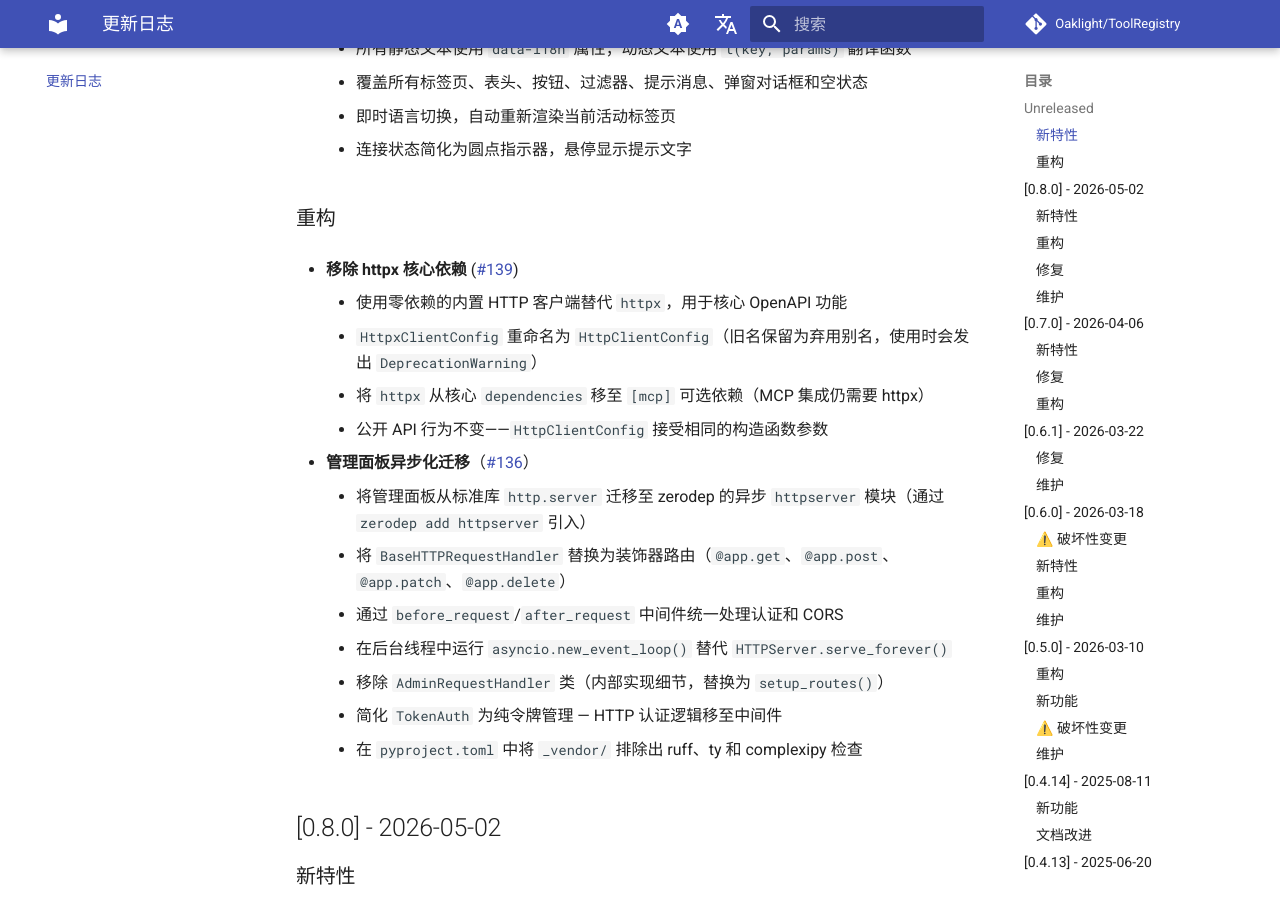
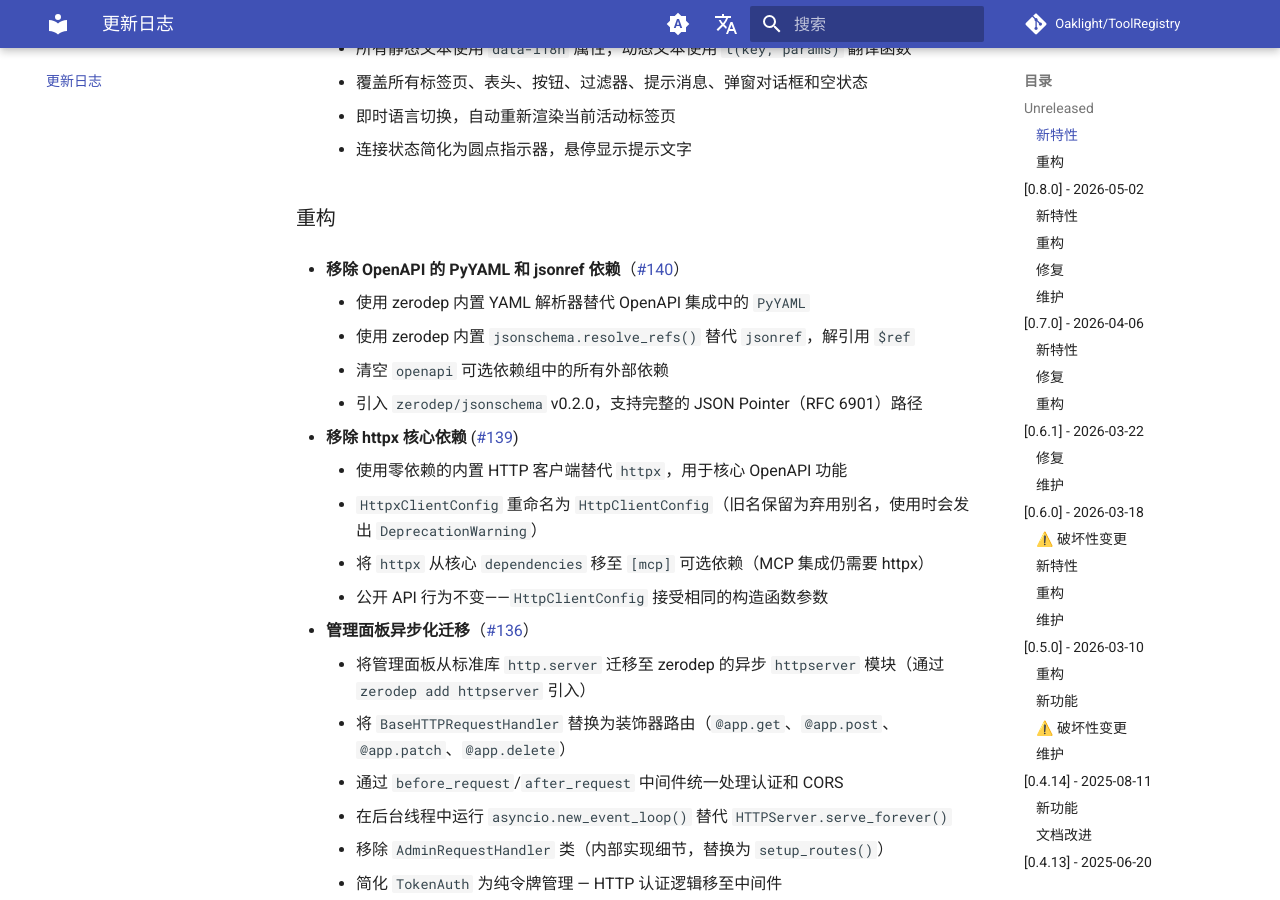
Before and after one commit to Oaklight/ToolRegistry, an MkDocs documentation site: the page built from docs/changelog.md, in a window 1280 px wide and 900 px high, scrolled down 1272 px. Built offline with MkDocs 1.6.1 and Material for MkDocs 9.7.7, drawn with Linux system fonts in a browser that asks for light colours; comment, search, counter and statistics services are not loaded.

Commit message:
docs: update changelog for PyYAML and jsonref removal

```diff
--- a/docs/changelog.md
+++ b/docs/changelog.md
@@ -43,6 +43,12 @@ author: Oaklight
     - 连接状态简化为圆点指示器，悬停显示提示文字
 
 ### 重构
+
+- **移除 OpenAPI 的 PyYAML 和 jsonref 依赖**（[#140](../../pull/140)）
+    - 使用 zerodep 内置 YAML 解析器替代 OpenAPI 集成中的 `PyYAML`
+    - 使用 zerodep 内置 `jsonschema.resolve_refs()` 替代 `jsonref`，解引用 `$ref`
+    - 清空 `openapi` 可选依赖组中的所有外部依赖
+    - 引入 `zerodep/jsonschema` v0.2.0，支持完整的 JSON Pointer（RFC 6901）路径
 
 - **移除 httpx 核心依赖** ([#139](../../pull/139))
     - 使用零依赖的内置 HTTP 客户端替代 `httpx`，用于核心 OpenAPI 功能
```
